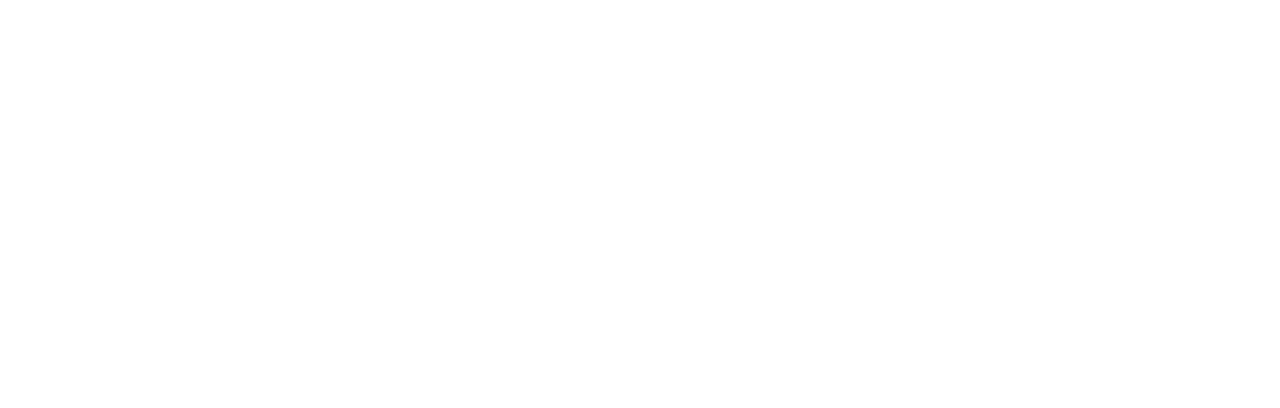
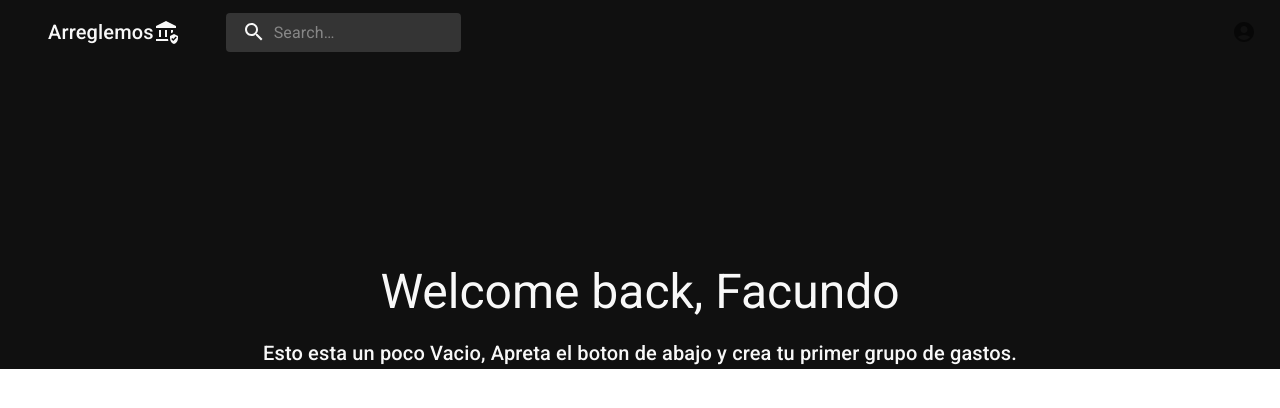
Before and after one commit to facundocarrizo99/tpo-api-2024, a React (Create React App) app: page /home in a window 1280 px wide. Before the commit this address had no page. Shown: the top 408 px of the page. Built offline with nearby package versions, Linux system fonts and the light colour scheme.

Commit message:
Agrego dashboard

```diff
--- a/src/App.js
+++ b/src/App.js
@@ -3,8 +3,7 @@
 import GroupPage from "./pages/GroupPage";
 import ExpensesPage from "./pages/ExpensePage";
 import { BrowserRouter as Router, Routes, Route } from "react-router-dom";
-
-//Agrego un comentario de prueba
+import Dashboard from "./pages/Dashboard";
 
 function App() {
     return (
@@ -13,6 +12,7 @@
                 <Routes>
                     <Route path="/" element={<Main />} />
                     <Route path="/budget/:id" element={<GroupPage />} />
+                    <Route path="/home" element={<Dashboard />} />
                     <Route path="/expenses" element={<ExpensesPage />} />
                 </Routes>
             </Router>
--- /dev/null
+++ b/src/components/ResponsiveAppBar.js
@@ -0,0 +1,184 @@
+import * as React from 'react';
+import { styled, alpha } from '@mui/material/styles';
+import AppBar from '@mui/material/AppBar';
+import Box from '@mui/material/Box';
+import Toolbar from '@mui/material/Toolbar';
+import IconButton from '@mui/material/IconButton';
+import Typography from '@mui/material/Typography';
+import InputBase from '@mui/material/InputBase';
+import MenuItem from '@mui/material/MenuItem';
+import Menu from '@mui/material/Menu';
+import SearchIcon from '@mui/icons-material/Search';
+import AccountCircle from '@mui/icons-material/AccountCircle';
+import MoreIcon from '@mui/icons-material/MoreVert';
+import AssuredWorkloadIcon from "@mui/icons-material/AssuredWorkload";
+
+const Search = styled('div')(({ theme }) => ({
+    position: 'relative',
+    borderRadius: theme.shape.borderRadius,
+    backgroundColor: alpha(theme.palette.common.white, 0.15),
+    '&:hover': {
+        backgroundColor: alpha(theme.palette.common.white, 0.25),
+    },
+    marginRight: theme.spacing(2),
+    marginLeft: 0,
+    width: '100%',
+    [theme.breakpoints.up('sm')]: {
+        marginLeft: theme.spacing(3),
+        width: 'auto',
+    },
+}));
+
+const SearchIconWrapper = styled('div')(({ theme }) => ({
+    padding: theme.spacing(0, 2),
+    height: '100%',
+    position: 'absolute',
+    pointerEvents: 'none',
+    display: 'flex',
+    alignItems: 'center',
+    justifyContent: 'center',
+    color: "#F8F8F8",
+}));
+
+const StyledInputBase = styled(InputBase)(({ theme }) => ({
+    color: "#F8F8F8",
+    '& .MuiInputBase-input': {
+        padding: theme.spacing(1, 1, 1, 0),
+        // vertical padding + font size from searchIcon
+        paddingLeft: `calc(1em + ${theme.spacing(4)})`,
+        transition: theme.transitions.create('width'),
+        width: '100%',
+        [theme.breakpoints.up('md')]: {
+            width: '20ch',
+        },
+    },
+}));
+
+export default function PrimarySearchAppBar() {
+    const [anchorEl, setAnchorEl] = React.useState(null);
+    const [mobileMoreAnchorEl, setMobileMoreAnchorEl] = React.useState(null);
+
+    const isMenuOpen = Boolean(anchorEl);
+    const isMobileMenuOpen = Boolean(mobileMoreAnchorEl);
+
+    const handleProfileMenuOpen = (event) => {
+        setAnchorEl(event.currentTarget);
+    };
+
+    const handleMobileMenuClose = () => {
+        setMobileMoreAnchorEl(null);
+    };
+
+    const handleMenuClose = () => {
+        setAnchorEl(null);
+        handleMobileMenuClose();
+    };
+
+    const handleMobileMenuOpen = (event) => {
+        setMobileMoreAnchorEl(event.currentTarget);
+    };
+
+    const menuId = 'primary-search-account-menu';
+    const renderMenu = (
+        <Menu
+            anchorEl={anchorEl}
+            anchorOrigin={{
+                vertical: 'top',
+                horizontal: 'right',
+            }}
+            id={menuId}
+            keepMounted
+            transformOrigin={{
+                vertical: 'top',
+                horizontal: 'right',
+            }}
+            open={isMenuOpen}
+            onClose={handleMenuClose}
+        >
+            <MenuItem onClick={handleMenuClose}>Profile</MenuItem>
+            <MenuItem onClick={handleMenuClose}>My account</MenuItem>
+        </Menu>
+    );
+
+    const mobileMenuId = 'primary-search-account-menu-mobile';
+    const renderMobileMenu = (
+        <Menu
+            anchorEl={mobileMoreAnchorEl}
+            anchorOrigin={{
+                vertical: 'top',
+                horizontal: 'right',
+            }}
+            id={mobileMenuId}
+            keepMounted
+            transformOrigin={{
+                vertical: 'top',
+                horizontal: 'right',
+            }}
+            open={isMobileMenuOpen}
+            onClose={handleMobileMenuClose}
+        >
+            <MenuItem onClick={handleProfileMenuOpen}>
+                <IconButton
+                    size="large"
+                    aria-label="account of current user"
+                    aria-controls="primary-search-account-menu"
+                    aria-haspopup="true"
+                    color="#F8F8F8"
+                >
+                    <AccountCircle />
+                </IconButton>
+                <p>Profile</p>
+            </MenuItem>
+        </Menu>
+    );
+
+    return (
+        <Box sx={{ flexGrow: 1 }}>
+            <AppBar position="static" color="transparent" elevation={0}>
+                <Toolbar>
+                    <Toolbar firstChild={true} float="left" alignItems="start">
+                        <Typography variant="h6" style={{color: "#F8F8F8"}}>Arreglemos </Typography>
+                        <AssuredWorkloadIcon className= "Logo" style={{color: "#F8F8F8"}}/>
+                    </Toolbar>
+                    <Search>
+                        <SearchIconWrapper>
+                            <SearchIcon />
+                        </SearchIconWrapper>
+                        <StyledInputBase
+                            placeholder="Search…"
+                            inputProps={{ 'aria-label': 'search' }}
+                        />
+                    </Search>
+                    <Box sx={{ flexGrow: 1 }} />
+                    <Box sx={{ display: { xs: 'none', md: 'flex' } }}>
+                        <IconButton
+                            size="large"
+                            edge="end"
+                            aria-label="account of current user"
+                            aria-controls={menuId}
+                            aria-haspopup="true"
+                            onClick={handleProfileMenuOpen}
+                            color="#F8F8F8"
+                        >
+                            <AccountCircle />
+                        </IconButton>
+                    </Box>
+                    <Box sx={{ display: { xs: 'flex', md: 'none' } }}>
+                        <IconButton
+                            size="large"
+                            aria-label="show more"
+                            aria-controls={mobileMenuId}
+                            aria-haspopup="true"
+                            onClick={handleMobileMenuOpen}
+                            color="#F8F8F8"
+                        >
+                            <MoreIcon />
+                        </IconButton>
+                    </Box>
+                </Toolbar>
+            </AppBar>
+            {renderMobileMenu}
+            {renderMenu}
+        </Box>
+    );
+}
--- a/src/helpers.js
+++ b/src/helpers.js
@@ -45,7 +45,7 @@
 };
 
 // create expense
-export const createExpense = ({ name, amount, budgetId }) => {
+export const createExpense = ({ name, amount, budgetId}) => {
     const newItem = {
         id: crypto.randomUUID(),
         name: name,
--- a/src/layouts/Main.js
+++ b/src/layouts/Main.js
@@ -6,7 +6,7 @@
 
 export function mainLoader() {
     const userName = fetchData("userName");
-    return { userName }
+    return {userName}
 }
 
 function App() {
--- /dev/null
+++ b/src/pages/Dashboard.js
@@ -0,0 +1,65 @@
+import AddGroupForm from "../components/AddGroupForm";
+import AddExpenseForm from "../components/AddExpenseForm";
+import {Button, Container, Table, Typography} from "@mui/material";
+import GroupItem from "../components/GroupItem";
+import {Link} from "react-router-dom";
+import ResponsiveAppBar from "../components/ResponsiveAppBar";
+import React from "react";
+
+
+function Dashboard() {
+    const userName = "Facundo";
+    const budgets = [];
+    const expenses = [];
+
+    return (
+        <div style={{backgroundColor: "#101010"}}>
+            <ResponsiveAppBar/>
+            <div className="dashboard">
+
+                <div className="grid-sm">
+                    {budgets && budgets.length > 0 ? (
+                        <div className="grid-lg">
+                            <div className="flex-lg">
+                                <AddGroupForm/>
+                                <AddExpenseForm budgets={budgets}/>
+                            </div>
+                            <h2>Existing Budgets</h2>
+                            <div className="budgets">
+                                {budgets.map((budget) => (
+                                    <GroupItem key={budget.id} budget={budget}/>
+                                ))}
+                            </div>
+                            {expenses && expenses.length > 0 && (
+                                <div className="grid-md">
+                                    <h2>Recent Expenses</h2>
+                                    <Table
+                                        expenses={expenses
+                                            .sort((a, b) => b.createdAt - a.createdAt)
+                                            .slice(0, 8)}
+                                    />
+                                    {expenses.length > 8 && (
+                                        <Link to="expenses" className="btn btn--dark">
+                                            View all expenses
+                                        </Link>
+                                    )}
+                                </div>
+                            )}
+                        </div>
+                    ) : (
+                        <Container maxWidth="md" style={{textAlign: 'center', marginTop: '200px'}}>
+                            <Typography variant="h3" gutterBottom color='#F8F8F8'>
+                                Welcome back, <span className="accent">{userName}</span>
+                            </Typography>
+                            <Typography variant="h6" color="#F8F8F8" paragraph>
+                                Esto esta un poco Vacio, Apreta el boton de abajo y crea tu primer grupo de gastos.
+                            </Typography>
+                        </Container>
+                    )}
+                </div>
+            </div>
+
+        </div>
+    );
+};
+export default Dashboard;
--- a/src/pages/ExpensePage.js
+++ b/src/pages/ExpensePage.js
@@ -1,6 +1,3 @@
-// rrd imports
-import { useLoaderData } from "react-router-dom";
-
 // library import
 import { toast } from "react-toastify";
 
@@ -8,13 +5,10 @@
 import Table from "../components/Table";
 
 // helpers
-import { deleteItem, fetchData } from "../helpers";
+import { deleteItem } from "../helpers";
 
-// loader
-export async function expensesLoader() {
-    const expenses = fetchData("expenses");
-    return { expenses };
-}
+import { useLoaderData } from "react-router-dom";
+
 
 // action
 export async function expensesAction({ request }) {
@@ -34,24 +28,24 @@
     }
 }
 
-const ExpensesPage = () => {
+function ExpensesPage () {
     const { expenses } = useLoaderData();
 
     return (
         <div className="grid-lg">
-            <h1>All Expenses</h1>
+            <h1>Todos los grupos</h1>
             {expenses && expenses.length > 0 ? (
                 <div className="grid-md">
                     <h2>
-                        Recent Expenses <small>({expenses.length} total)</small>
+                        Grupos recientes <small>({expenses.length} total)</small>
                     </h2>
                     <Table expenses={expenses} />
                 </div>
             ) : (
-                <p>No Expenses to show</p>
+                <p>No tenes un grupo</p>
             )}
         </div>
     );
-};
+}
 
 export default ExpensesPage;
```
